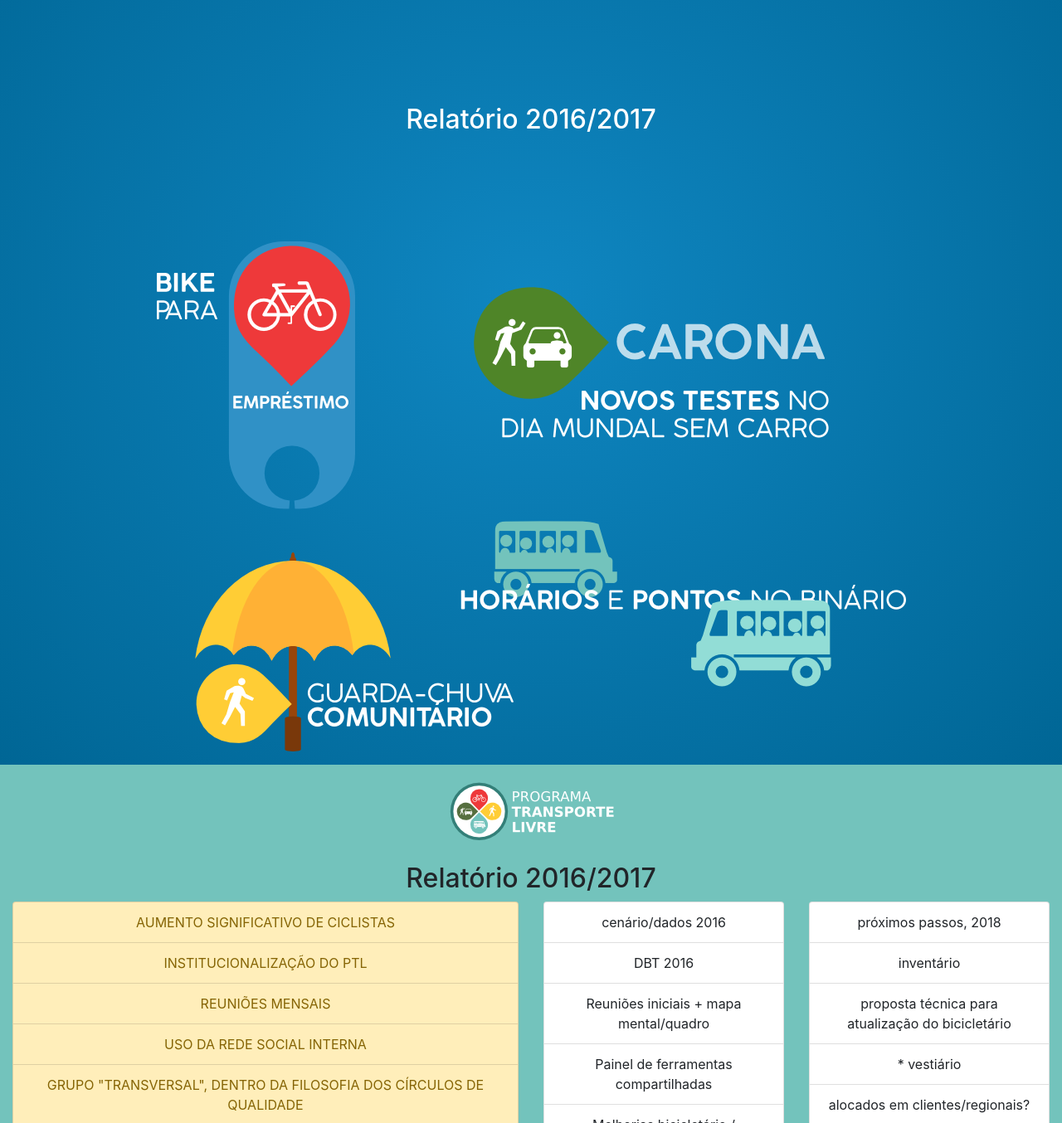
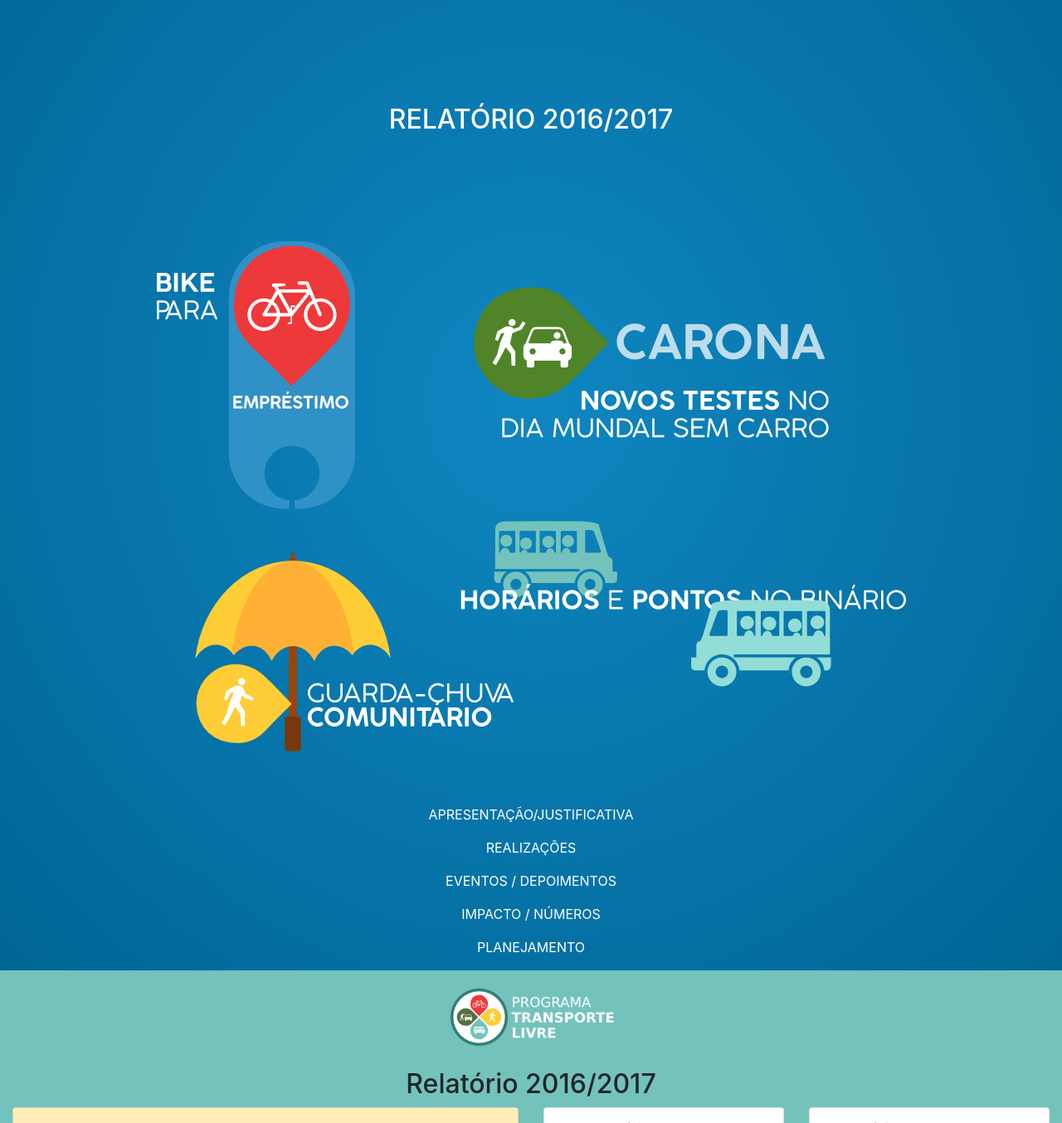
Before and after one commit to transportelivre/transportelivre.github.io, a plain HTML site: page index.html in a window 1280 px wide. Shown: the part 205-1559 px from the top of the page at 83% size. Drawn offline with nearby package versions, Linux system fonts and the light colour scheme.

Commit message:
Update index.html

```diff
--- a/index.html
+++ b/index.html
@@ -13,7 +13,8 @@
 
     .rel-a {padding:0; color:#FFF; background: radial-gradient(ellipse at center, #0f86c1 0%,#006695 100%);}
     .rel-a h1 {margin:2em;}
-    .rel-a h2 {margin:4em;}
+    .rel-a h2 {margin:4em; text-transform:uppercase;}
+    .rel-a .intro {margin:4em 0;}
   </style>
 </head>
 
@@ -23,7 +24,12 @@
       <div class="col">
         <h1><img src="i/id01.png" alt="Programa Transporte Livre - CELEPAR" /></h1>
         <h2>Relatório 2016/2017</h2>
-        <p><img src="i/g76.png" alt="bike, carona, ônibus, guarda-chuva" /></p>
+        <p class="intro"><img src="i/g76.png" alt="bike, carona, ônibus, guarda-chuva" /></p>
+        <p>APRESENTAÇÃO/JUSTIFICATIVA</p>
+        <p>REALIZAÇÕES</p>
+        <p>EVENTOS / DEPOIMENTOS</p>
+        <p>IMPACTO / NÚMEROS</p>
+        <p>PLANEJAMENTO</p>
       </div>
     </div>
   </div>
```
